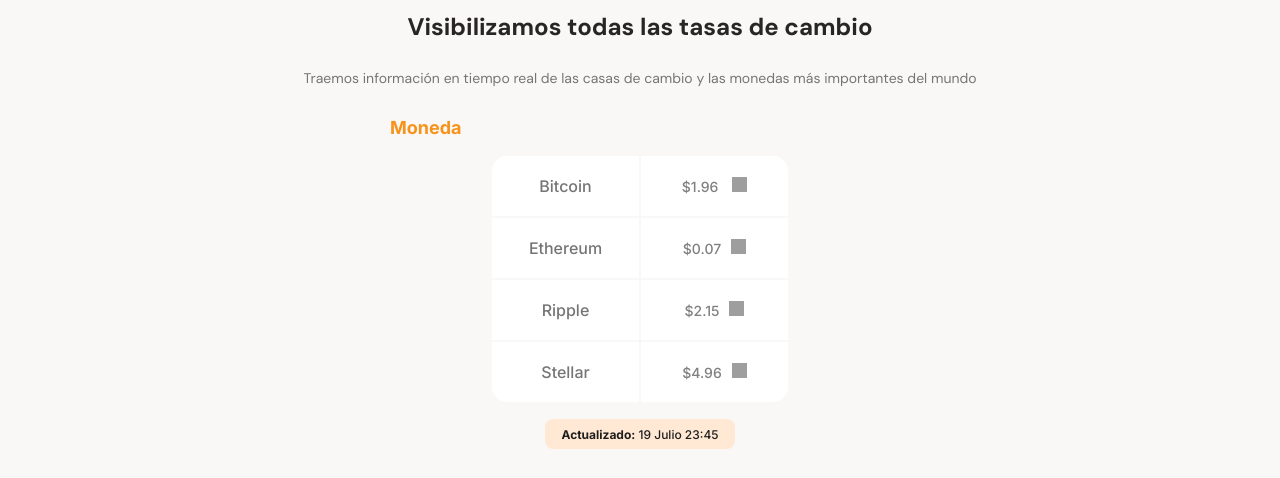
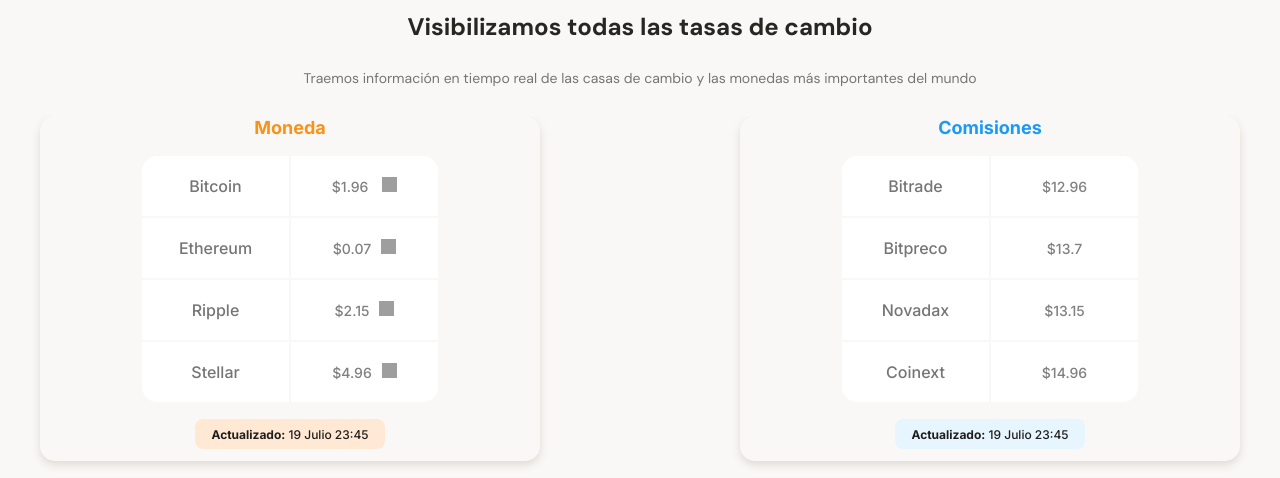
Before and after one commit to yuliamrg/batata-bit, a plain HTML site: page index.html in a window 1280 px wide. Shown: the part 650-1128 px from the top of the page. Drawn offline with Linux system fonts and the light colour scheme; grey boxes are pictures that could not be loaded.

Commit message:
Se agrega tabla de comisiones, y se aplica scroll horizontal

```diff
--- a/index.html
+++ b/index.html
@@ -65,12 +65,38 @@
                                 <td class="table--bottom-right table__right">$4.96<span class="trending"></spa></td>
                             </tr>
                     </table>
+                    </div>
+                    <div class="table-container-currency__date">
+                        <p> <b>Actualizado:</b>  19 Julio 23:45</p>
+                    </div>
                 </div>
-                <div class="table-container-currency__date">
+
+                <div class="table-container-currency">
+                    <p class="table-container-currency__title table-container-currency__title--blue">Comisiones</p>
+                    <div class="table-container-currency__main-container">
+                        <table>
+                            <tr>
+                                <td class="table--top-left">Bitrade</td>
+                                <td class="table--top-right table__right">$12.96 <span class="trending trending--none-display"></span></td>
+                            </tr>
+                            <tr>
+                                <td>Bitpreco</td>
+                                <td class="table__right">$13.7<span class="trending trending--none-display down"></span></td>
+                            </tr>
+                            <tr>
+                                <td>Novadax</td>
+                                <td class="table__right">$13.15<span class="trending trending--none-display"></span></td>
+                            </tr>
+                            <tr>
+                                <td class="table--bottom-left">Coinext</td>
+                                <td class="table--bottom-right table__right">$14.96<span class="trending trending--none-display"></spa></td>
+                            </tr>
+                    </table>
+                </div>
+                <div class="table-container-currency__date table-container-currency__date--blue">
                     <p> <b>Actualizado:</b>  19 Julio 23:45</p>
                 </div>
-                </div>
-            </section>
+            </div>
         </section>
 
 
@@ -151,6 +177,8 @@
             </section>
         </section>
     </main>
+
+
     <footer class="footer">
         <section class="footer__links">
             <ul>
--- a/styles.css
+++ b/styles.css
@@ -170,13 +170,25 @@
     color: var(--grey-light);
 }
 
+.main-money-container__tables-container {
+    display: flex;
+    justify-content: space-between;
+    overflow-x: scroll;
+    overscroll-behavior-x: contain;
+    scroll-snap-type: x proximity;
+    height: 380px;
+}
+
 .table-container-currency {
     width: 70%;
+    scroll-snap-align: center;
     min-width: 235px;
     max-width: 500px;
-    height: 360px;
-    margin: 0 auto;
+    height: 345px;
+    margin: 0 40px;
     font-family: "Inter", sans-serif;
+    border-radius: 15px;
+    box-shadow: 0 4px 8px rgba(89, 73, 30, 0.16 );
 }
 
 .table-container-currency .table-container-currency__title {
@@ -185,7 +197,10 @@
     font-weight: bold;
     line-height: 2.3rem;
     color: var(--bitcoin-orange);
-    text-align: start;
+}
+
+.table-container-currency .table-container-currency__title--blue {
+    color: var(--secondary-blue);
 }
 
 .table-container-currency__main-container {
@@ -243,6 +258,10 @@
     background-repeat: no-repeat;
 }
 
+.table-container-currency__main-container .trending--none-display {
+display: none;
+}
+
 .table-container-currency__main-container .down {
     background-image: url(https://i.ibb.co/9Wt1n2C/trending-up.png);
     background-size: cover;
@@ -257,6 +276,10 @@
     padding: 8px;
     background-color: var(--soft-orange);
     border-radius: 8px;
+}
+
+.table-container-currency .table-container-currency__date--blue {
+    background-color: #E7F5FF;
 }
 
 .table-container-currency .table-container-currency__date p {
```
